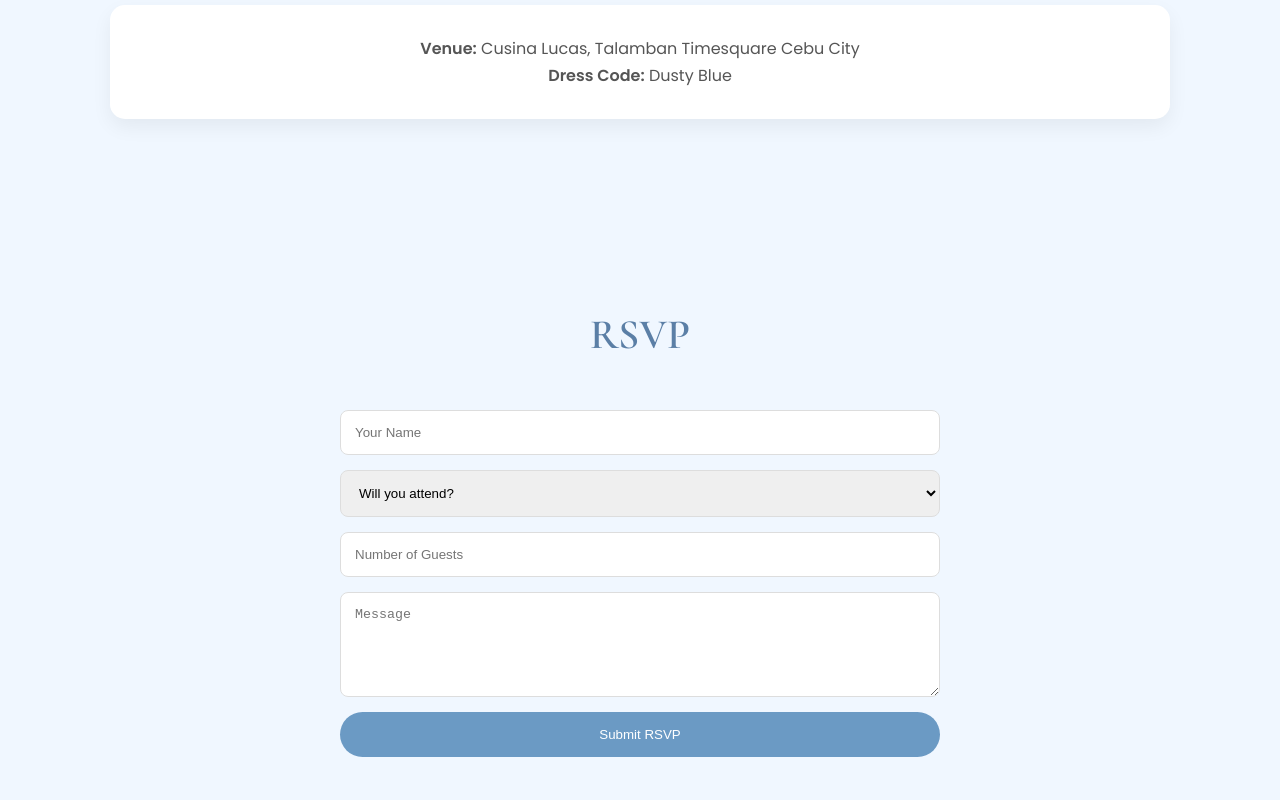
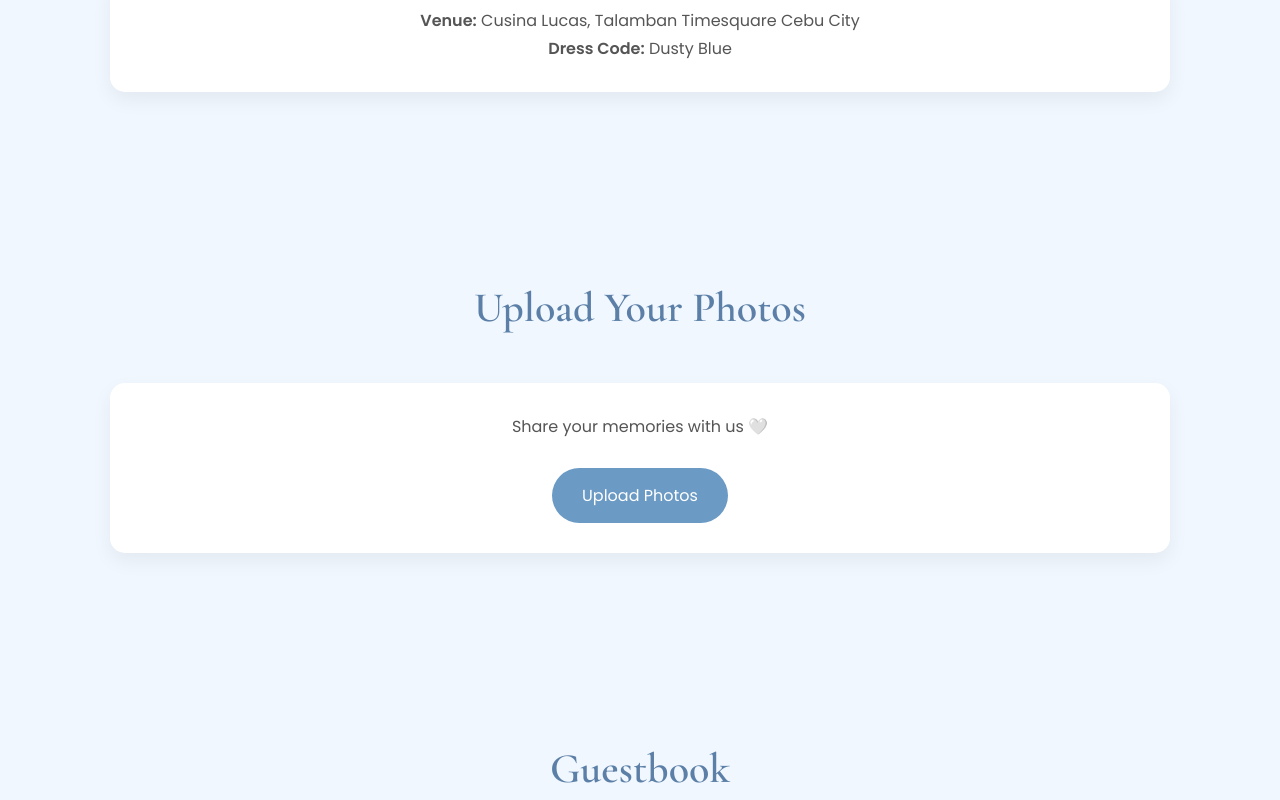
Before and after one commit to Stephenjay1108/wedding, a plain HTML site: page index.html in a window 1280 px wide. Shown: the part 2000-2800 px from the top of the page. Drawn offline with nearby package versions, Linux system fonts and the light colour scheme.

Commit message:
Update index.html

```diff
--- a/index.html
+++ b/index.html
@@ -57,16 +57,6 @@ header{
 .hero h2{font-size:22px;margin-top:12px;}
 .hero p{margin-top:14px;font-size:18px;}
 
-.btn{
-  display:inline-block;
-  margin-top:34px;
-  padding:14px 38px;
-  background:#6b9ac4;
-  color:#fff;
-  text-decoration:none;
-  border-radius:30px;
-}
-
 /* SECTIONS */
 section{
   max-width:1100px;
@@ -122,7 +112,7 @@ form{
   gap:15px;
 }
 
-input,textarea,select{
+input,textarea{
   padding:14px;
   border:1px solid #ddd;
   border-radius:8px;
@@ -156,14 +146,15 @@ footer{
     <h2>#SteppingIntoForeverWithKath</h2>
     <p>Dusty Blue Wedding</p>
     <p>July 2, 2026 • 4:00 PM</p>
-    <a href="#rsvp" class="btn">RSVP Now</a>
   </div>
 </header>
 
 <section class="fade">
 <h3>Our Story</h3>
 <p style="text-align:center;max-width:700px;margin:auto;">
-Our love story wasn’t always easy. We faced challenges, distance, misunderstandings, and moments where things felt uncertain. But through it all, we chose to stay, to listen, to grow, and to fight for each other. What started as a difficult journey slowly turned into something beautiful. <br><br>Every obstacle we overcame only made our bond stronger and more meaningful. We learned that love is not about perfection, but about choosing each other even on the hardest days. Today, we stand together not because everything was smooth, but because we never gave up on us. And now, we’re ready to begin a new chapter — as one.
+Our love story wasn’t always easy. We faced challenges, distance, misunderstandings, and moments where things felt uncertain. But through it all, we chose to stay, to listen, to grow, and to fight for each other.
+<br><br>
+Every obstacle we overcame only made our bond stronger and more meaningful. We learned that love is not about perfection, but about choosing each other even on the hardest days. Today, we stand together not because everything was smooth, but because we never gave up on us. And now, we’re ready to begin a new chapter — as one.
 </p>
 </section>
 
@@ -185,28 +176,13 @@ Our love story wasn’t always easy. We faced challenges, distance, misunderstan
 </div>
 </section>
 
-<section id="rsvp" class="fade">
-<h3>RSVP</h3>
-<form action="https://formsubmit.co/murillostephenjay30@gmail.com" method="POST">
-<input name="Name" placeholder="Your Name" required>
-<select name="Attendance" required>
-  <option value="">Will you attend?</option>
-  <option>Yes, happily!</option>
-  <option>Sorry, I can't make it.</option>
-</select>
-<input name="Guests" placeholder="Number of Guests">
-<textarea name="Message" rows="5" placeholder="Message"></textarea>
-<input type="hidden" name="_subject" value="Wedding RSVP">
-<input type="hidden" name="_captcha" value="false">
-<button type="submit">Submit RSVP</button>
-</form>
-</section>
-
 <section class="fade">
 <h3>Upload Your Photos</h3>
 <div class="card">
 <p>Share your memories with us 🤍</p><br>
-<a href="https://drive.google.com/drive/folders/1R6EeR9NLz3Zhrto_KZm4UlbTqYExDC86" class="btn">Share Photos</a>
+<a href="https://drive.google.com/drive/folders/1R6EeR9NLz3Zhrto_KZm4UlbTqYExDC86" target="_blank" style="text-decoration:none;color:white;background:#6b9ac4;padding:14px 30px;border-radius:30px;display:inline-block;">
+Upload Photos
+</a>
 </div>
 </section>
 
@@ -235,7 +211,10 @@ const targetDate = new Date("2026-07-02T16:00:00+08:00").getTime();
 setInterval(()=>{
   const now=new Date().getTime();
   const d=targetDate-now;
-  if(d<0){document.getElementById("countdown").innerHTML="Today is the day 💍";return;}
+  if(d<0){
+    document.getElementById("countdown").innerHTML="Today is the day 💍";
+    return;
+  }
   days.innerHTML=Math.floor(d/(1000*60*60*24));
   hours.innerHTML=Math.floor((d%(1000*60*60*24))/(1000*60*60));
   minutes.innerHTML=Math.floor((d%(1000*60*60))/(1000*60));
@@ -245,3 +224,4 @@ setInterval(()=>{
 
 </body>
 </html>
+``
```
